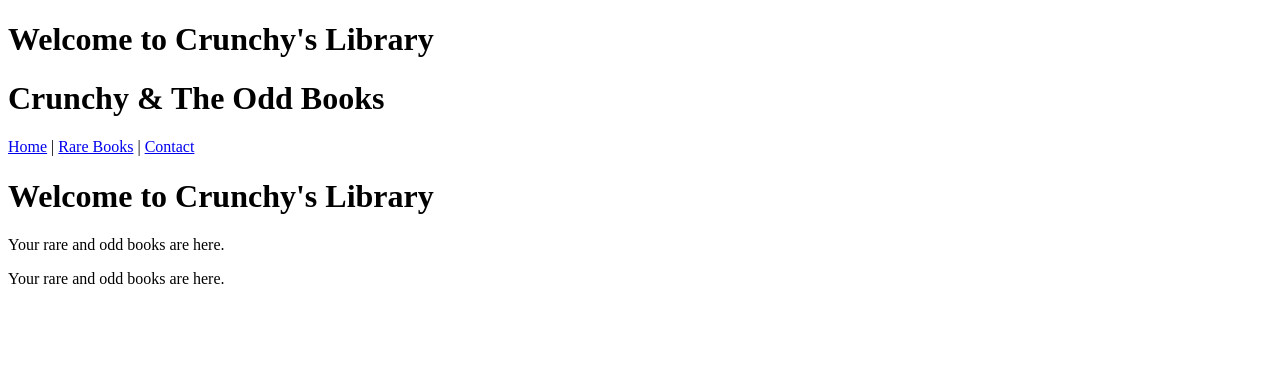
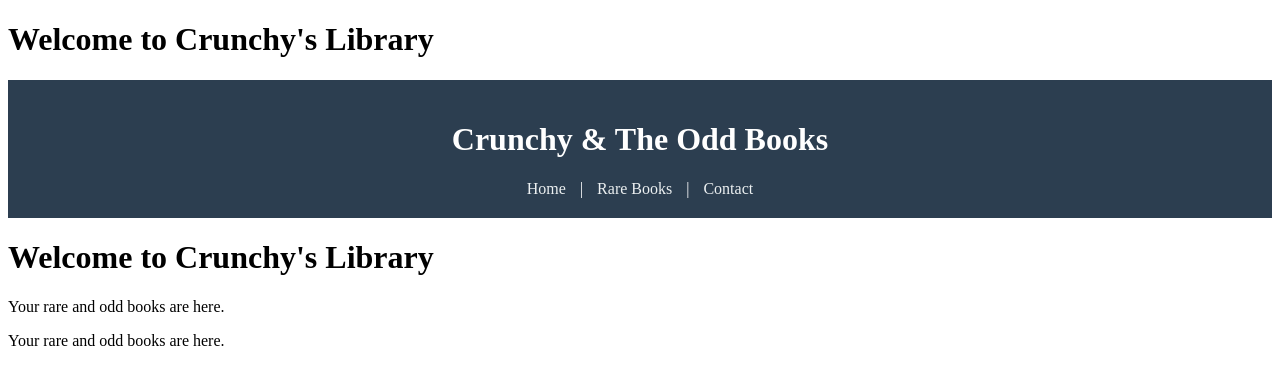
Before and after one commit to Aida-kim/crunchy-librarian, a plain HTML site: page index.html in a window 1280 px wide. Drawn offline with Linux system fonts and the light colour scheme.

Commit message:
Style header with theme and ehite text

```diff
--- a/index.html
+++ b/index.html
@@ -5,6 +5,21 @@
     <meta charset="UTF-8">
     <meta name="viewport" content="width=device-width, initial-scale=1.0">
     <title>Crunchy & The Odd Books</title>
+
+    <style>
+        header {
+            background-color: #2c3e50;
+            color: white;
+            padding: 20px;
+            text-align: center;
+        }
+
+        nav a {
+            color: #ecf0f1;
+            text-decoration: none;
+            margin: 0 10px;
+        }
+    </style>
 </head>
 
 <body>
```
